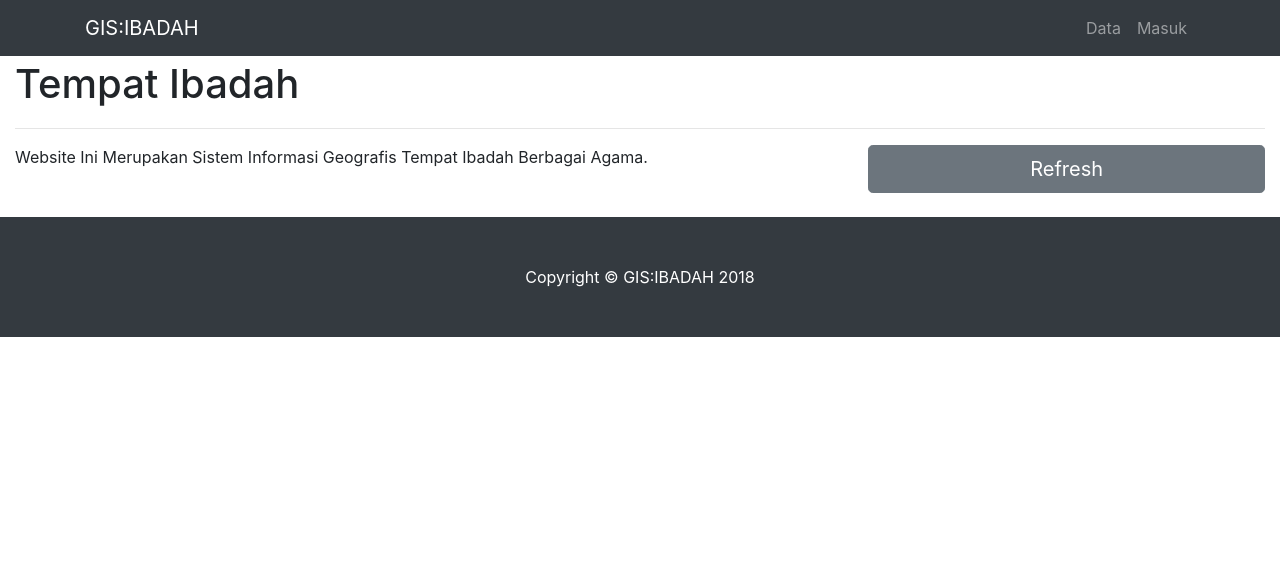
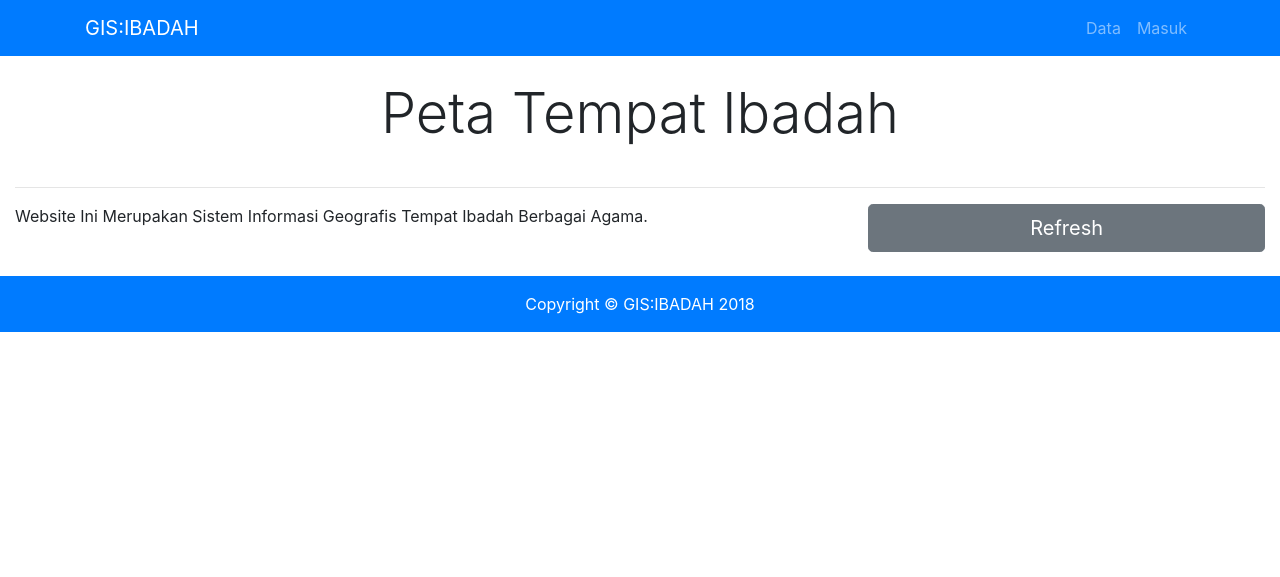
Before and after one commit to Ganjarganda/ibadah, a PHP site: page /index.php in a window 1280 px wide. Shown: the top 577 px of the page. Run offline with PHP 8.4, Linux system fonts and the light colour scheme; data that the repository does not hold is empty; some libraries are stand-ins or nearby versions.

Commit message:
Add files via upload

```diff
--- a/data.php
+++ b/data.php
@@ -57,7 +57,9 @@
                 <p class="card-text"><?php echo "$row[alamat], $row[kelurahan], $row[kecamatan]"; ?></p>
               </div>
               <div class="card-footer">
-                <a href="#" class="btn btn-primary">Find Out More!</a>
+                <a href="#" class="btn btn-info">Lihat</a>
+                <a href="#" class="btn btn-warning">Ubah</a>
+                <a href="#" class="btn btn-danger">Hapus</a>
               </div>
             </div>
           </div>
--- a/include/footer.php
+++ b/include/footer.php
@@ -4,7 +4,7 @@
     <p>Website Ini Merupakan Sistem Informasi Geografis Tempat Ibadah Berbagai Agama.</p>
   </div>
   <div class="col-md-4">
-    <a class="btn btn-lg btn-secondary btn-block" href="index.php">Refresh</a>
+    <a class="btn btn-lg btn-secondary btn-block" href="">Refresh</a>
   </div>
 </div>
 
@@ -12,7 +12,7 @@
 <!-- /.container -->
 
 <!-- Footer -->
-<footer class="py-5 bg-dark">
+<footer class="py-3 bg-primary">
   <div class="container">
     <p class="m-0 text-center text-white">Copyright &copy; GIS:IBADAH 2018</p>
   </div>
--- a/include/navigation.php
+++ b/include/navigation.php
@@ -1,4 +1,4 @@
-<nav class="navbar fixed-top navbar-expand-lg navbar-dark bg-dark fixed-top">
+<nav class="navbar fixed-top navbar-expand-lg navbar-dark bg-primary fixed-top">
   <div class="container">
     <a class="navbar-brand" href="index.php">GIS:IBADAH</a>
     <button class="navbar-toggler navbar-toggler-right" type="button" data-toggle="collapse" data-target="#navbarResponsive" aria-controls="navbarResponsive" aria-expanded="false" aria-label="Toggle navigation">
--- a/index.php
+++ b/index.php
@@ -30,7 +30,9 @@
   <!-- Page Content -->
   <div class="container-fluid">
 
-    <h1 class="my-1">Tempat Ibadah</h1>
+    <header class="my-4">
+      <h1 class="display-4 text-center">Peta Tempat Ibadah</h1>
+    </header>
 
     <!-- Map -->
     <div class="row">
```
